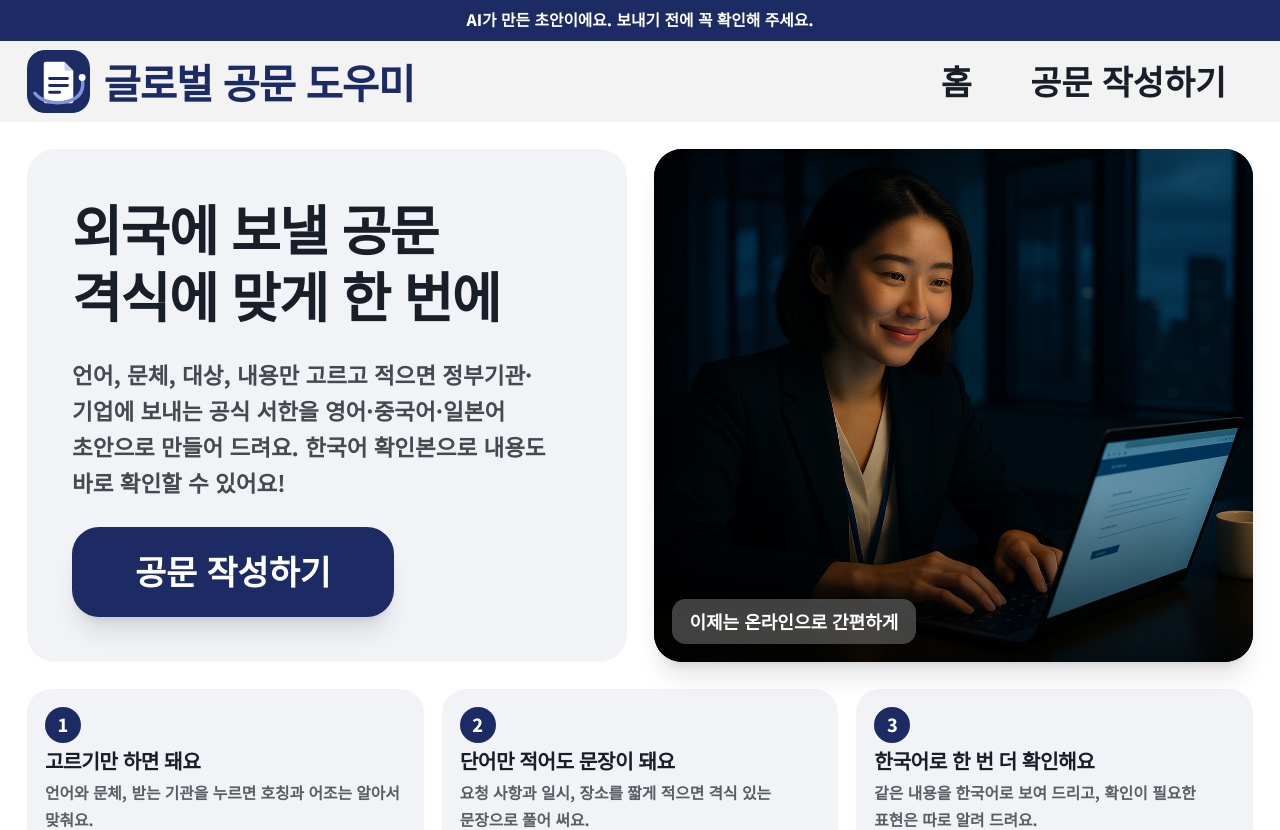
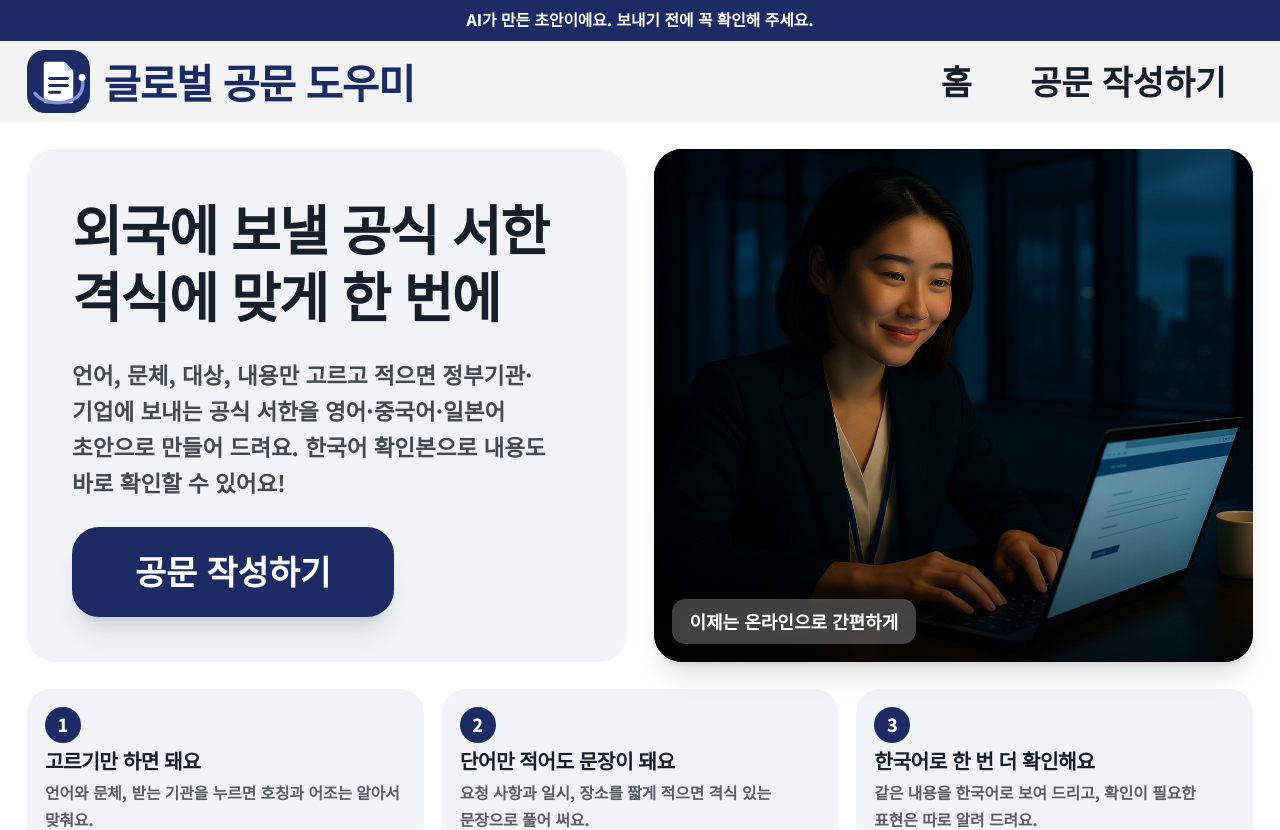
Before and after one commit to kimminseo-pixel/global-letter-helper, a Next.js app: page / in a window 1280 px wide. Shown: the top 830 px of the page. Built offline with nearby package versions, Linux system fonts and the light colour scheme.

Commit message:
시작 화면 제목을 '외국에 보낼 공식 서한'으로 변경
Co-Authored-By: Claude Opus 5.5 <noreply@anthropic.com>

```diff
--- a/app/page.tsx
+++ b/app/page.tsx
@@ -28,7 +28,7 @@ export default function Home() {
       <section className="grid items-stretch gap-6 lg:grid-cols-2">
         <div className="flex flex-col justify-center gap-6 rounded-[28px] bg-[rgba(7,25,76,0.05)] p-6 sm:p-10">
           <h1 className="break-keep text-4xl font-extrabold leading-tight tracking-tight sm:text-5xl">
-            외국에 보낼 공문
+            외국에 보낼 공식 서한
             <br />
             <span className="whitespace-nowrap">격식에 맞게 한 번에</span>
           </h1>
```
